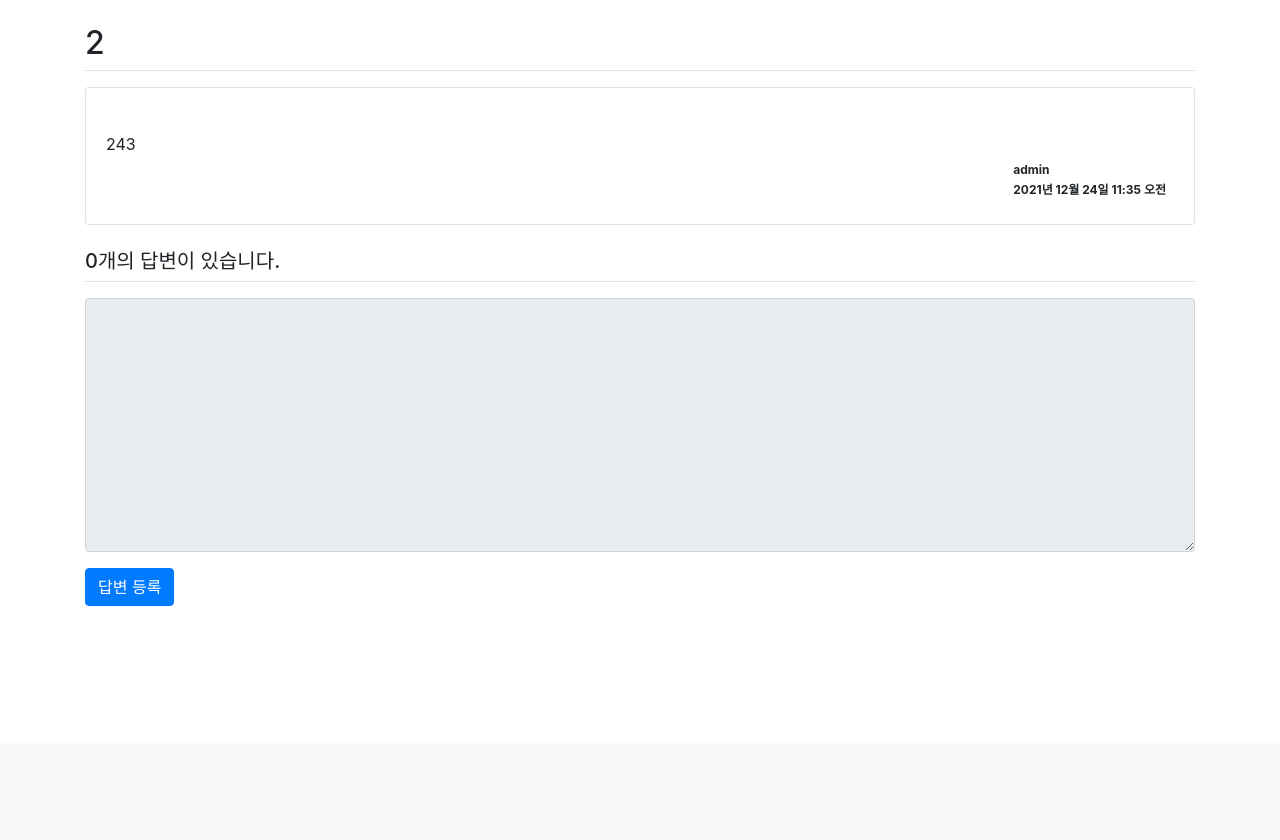
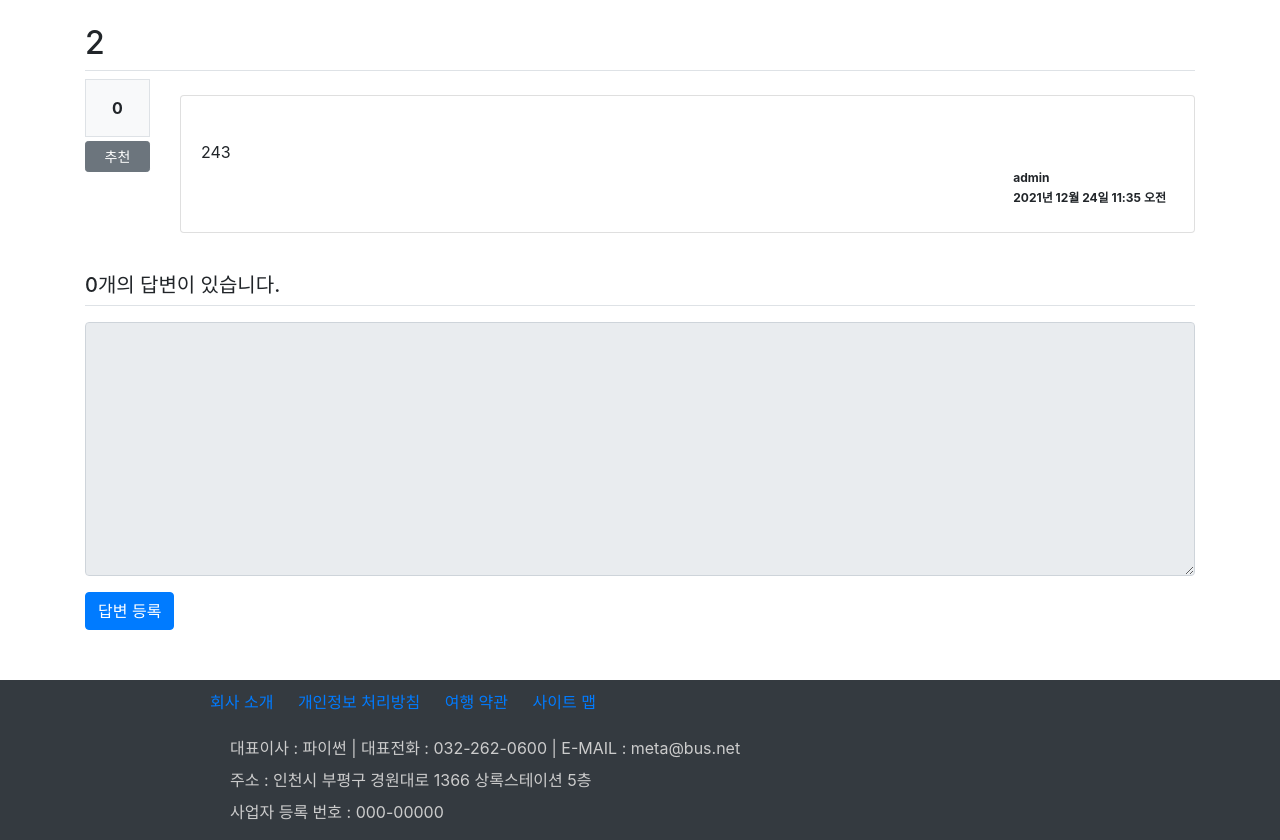
Before and after one commit to jslee787/pyweb, a Django app: page /board/33/ in a window 1280 px wide. Shown: the part 57-897 px from the top of the page. Before the commit the page ends 663 px from the top, so only its background shows below. Run offline with Django 4.2, Linux system fonts and the light colour scheme; data comes from the database, SQL or seed files in the repository; both versions use the stored data as it was after the commit; some libraries are stand-ins or nearby versions.

Commit message:
추천기능

```diff
--- a/board/models.py
+++ b/board/models.py
@@ -2,11 +2,12 @@ from django.contrib.auth.models import User
 from django.db import models
 
 class Question(models.Model):
-    author = models.ForeignKey(User, on_delete=models.CASCADE)
+    author = models.ForeignKey(User, on_delete=models.CASCADE, related_name='author_question')
     subject = models.CharField(max_length=100)  #제목 칼럼
     content = models.TextField()                #질문 내용
     create_date = models.DateTimeField()        #질문 작성일
     modify_date = models.DateTimeField(null=True, blank=True)        #질문 수정일
+    voter = models.ManyToManyField(User, related_name='voter_question')  #추천수
 
     def __str__(self):
         return self.subject
@@ -20,3 +21,14 @@ class Answer(models.Model):
 
     def __str__(self):
         return self.content
+
+#Comment 모델 생성
+class Comment(models.Model):
+    author = models.ForeignKey(User, on_delete=models.CASCADE)  #댓글 글쓴이
+    content = models.TextField()            #댓글 내용
+    create_date = models.DateTimeField()    #댓글 작성일
+    modify_date = models.DateTimeField(null=True, blank=True)
+    question = models.ForeignKey(Question, null=True, blank=True,
+                                 on_delete=models.CASCADE)
+    answer = models.ForeignKey(Answer, null=True, blank=True,
+                                 on_delete=models.CASCADE)
--- a/board/urls.py
+++ b/board/urls.py
@@ -23,4 +23,6 @@ urlpatterns = [
     path('answer/modify/<int:answer_id>/', views.answer_modify, name='answer_modify'),
     #답변 삭제
     path('answer/delete/<int:answer_id>/', views.answer_delete, name='answer_delete'),
+    #질문 추천
+    path('vote/question/<int:question_id>/', views.vote_question, name='vote_question'),
 ]
--- a/board/views.py
+++ b/board/views.py
@@ -1,4 +1,6 @@
+from django.contrib import messages
 from django.contrib.auth.decorators import login_required
+
 from django.core.paginator import Paginator
 from django.http import HttpResponse
 from django.shortcuts import render, redirect, get_object_or_404
@@ -106,6 +108,17 @@ def answer_modify(request, answer_id):
 
 @login_required(login_url='common:login')
 def answer_delete(request, answer_id):
+    #답변 삭제
     answer = get_object_or_404(Answer, pk=answer_id)
     answer.delete()
     return redirect('board:detail', question_id=answer.question.id)
+
+@login_required(login_url='common:login')
+def vote_question(request, question_id):
+    #질문 추천
+    question = get_object_or_404(Question, pk=question_id)
+    if request.user == question.author:
+        messages.error(request, '본인이 작성한 글은 추천할 수 없습니다.')
+    else:
+        question.voter.add(request.user)
+    return redirect('board:detail', question_id=question.id)
--- /dev/null
+++ b/static/board/css/style.css
@@ -0,0 +1,9 @@
+/* 본문 스타일 */
+section{height:650px;}
+
+/* footer스타일 */
+footer{height:160px; margin-top:50px;}
+footer .list-inline{margin-left:200px; }
+footer .list-inline li{display:inline-block; margin:10px;}
+footer address{margin-left:230px; color:#ccc;}
+footer address p{line-height:1rem;}
--- a/templates/base.html
+++ b/templates/base.html
@@ -5,6 +5,7 @@
     <meta charset="UTF-8">
     <title>Hi~ pyweb</title>
     <link rel="stylesheet" href="{% static 'board/css/bootstrap.css' %}">
+    <link rel="stylesheet" href="{% static 'board/css/style.css' %}">
 </head>
 <body>
 {% include 'navbar.html' %}
@@ -12,6 +13,7 @@
 {% block content %}
 
 {% endblock %}
+{% include 'footer.html' %}
 <!-- 기본 템플릿 안에 삽입될 내용 end -->
 <script src="{% static 'board/js/jquery-3.6.0.js' %}"></script>
 <script src="{% static 'board/js/bootstrap.js' %}"></script>
--- a/templates/board/answer_form.html
+++ b/templates/board/answer_form.html
@@ -2,6 +2,7 @@
 
 {% block content %}
 <div class="container my-3">
+    <section>
         <form method="post" class="post-form">
             {% csrf_token %}
             {% include "form_errors.html" %}
@@ -12,5 +13,6 @@
             </div>
             <button type="submit" class="btn btn-primary">저장하기</button>
         </form>
+    </section>
 </div>
 {% endblock %}
--- a/templates/board/detail.html
+++ b/templates/board/detail.html
@@ -1,7 +1,29 @@
 {% extends 'base.html' %}
 {% block content %}
 <div class="container my-3">
+    <!--  추천 오류  -->
+    {% if messages %}
+        {% for message in messages %}
+            <div class="alert alert-danger">
+                <strong>{{ message.tags }}</strong>
+                <ul>
+                    <li>{{ message.message }}</li>
+                </ul>
+            </div>
+        {% endfor %}
+    {% endif %}
     <h2 class="border-bottom py-2">{{ question.subject }}</h2>
+    <div class="row">
+        <!--  추천 영역  -->
+        <div class="col-1">
+            <div class="bg-light text-center border font-weight-bolder p-3">
+                {{ question.voter.count }}
+            </div>
+            <a href="#" data-uri="{% url 'board:vote_question' question.id %}"
+               class="recommend btn btn-sm btn-secondary btn-block my-1">추천</a>
+        </div>
+        <!--   답변 영역    -->
+        <div class="col-11">
             <div class="card my-3">
                 <div class="card-body">
                     <div class="card-text" style="white-space:pre-line"> <!--style은 줄바꿈 출력-->
@@ -27,6 +49,8 @@
                            class="delete btn btn-sm btn-outline-secondary">삭제</a>
                     </div>
                     {% endif %}
+                </div>
+            </div>
         </div>
     </div>
     <h5 class="border-bottom my-3 py-2">
@@ -93,6 +117,12 @@
                     location.href = $(this).data('uri');
                 }
             });
+
+            $(".recommend").on('click', function(){
+                if(confirm('정말로 추천하시겠습니까?')){
+                    location.href = $(this).data('uri');
+                }
+            });
         });
     </script>
 {% endblock %}
--- a/templates/board/index.html
+++ b/templates/board/index.html
@@ -1,5 +1,6 @@
 {% extends 'base.html' %}
 {% block content %}
+<section>
   <div class="jumbotron">
     <div class="text-center">
       <h1>Welcome~ My Site!</h1>
@@ -9,5 +10,6 @@
     <img src="../../static/board/images/coffee-gray.jpg">
     <p id="demo" class="my-3"></p>
   </div>
+</section>
 <script src="../../static/board/js/main_js.js"></script>
 {% endblock %}
--- a/templates/board/question_form.html
+++ b/templates/board/question_form.html
@@ -1,6 +1,7 @@
 {% extends 'base.html' %}
 {% block content %}
 <div class="container">
+    <section>
         <h5 class="border-bottom my-3 pb-2">질문 등록</h5>
         <form action="" method="post">
             {% csrf_token %}
@@ -30,5 +31,6 @@
             </div>
             <input type="submit" value="저장하기" class="btn btn-primary">
         </form>
+    </section>
 </div>
 {% endblock %}
--- a/templates/common/login.html
+++ b/templates/common/login.html
@@ -1,6 +1,7 @@
 {% extends 'base.html' %}
 {% block content %}
 <div class="container">
+    <section>
         <div class="row my-3">
             <div class="col-4">
                 <h4>로그인</h4>
@@ -26,5 +27,6 @@
             </div>
             <button type="submit" class="btn btn-primary">로그인</button>
         </form>
+    </section>
 </div>
 {% endblock %}
--- a/templates/common/signup.html
+++ b/templates/common/signup.html
@@ -1,6 +1,7 @@
 {% extends 'base.html' %}
 {% block content %}
 <div class="container">
+    <section>
         <div class="row my-3">
             <div class="col-4">
                 <h4>회원가입</h4>
@@ -38,5 +39,6 @@
             </div>
             <button type="submit" class="btn btn-primary">가입하기</button>
         </form>
+    </section>
 </div>
 {% endblock %}
--- /dev/null
+++ b/templates/footer.html
@@ -0,0 +1,13 @@
+<footer class="bg-dark">
+    <ul class="list-inline">
+        <li><a href="#">회사 소개</a></li>
+        <li><a href="#">개인정보 처리방침</a></li>
+        <li><a href="#">여행 약관</a></li>
+        <li><a href="#">사이트 맵</a></li>
+    </ul>
+    <address>
+        <p>대표이사 : 파이썬 | 대표전화 : 032-262-0600 | E-MAIL : meta@bus.net</p>
+        <p>주소 : 인천시 부평구 경원대로 1366 상록스테이션 5층</p>
+        <p>사업자 등록 번호 : 000-00000</p>
+    </address>
+</footer>
```
Also changed, not shown: templates/board/question_list.html (+11 -2 lines), board/migrations/0007_question_voter_alter_question_author.py (added), board/migrations/0008_comment.py (added), db.sqlite3. Lines whose indentation alone changed are shown as unchanged.
